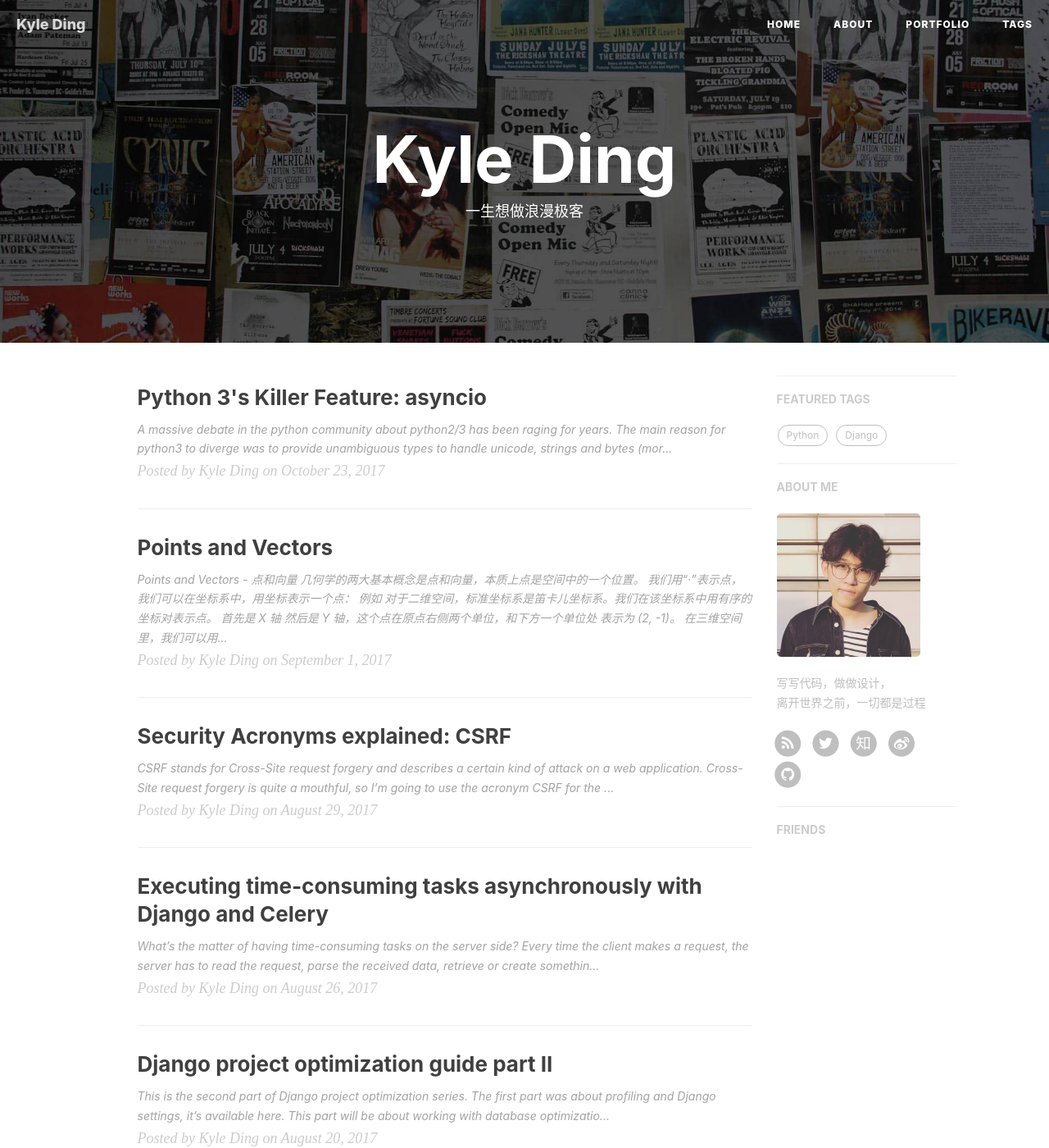
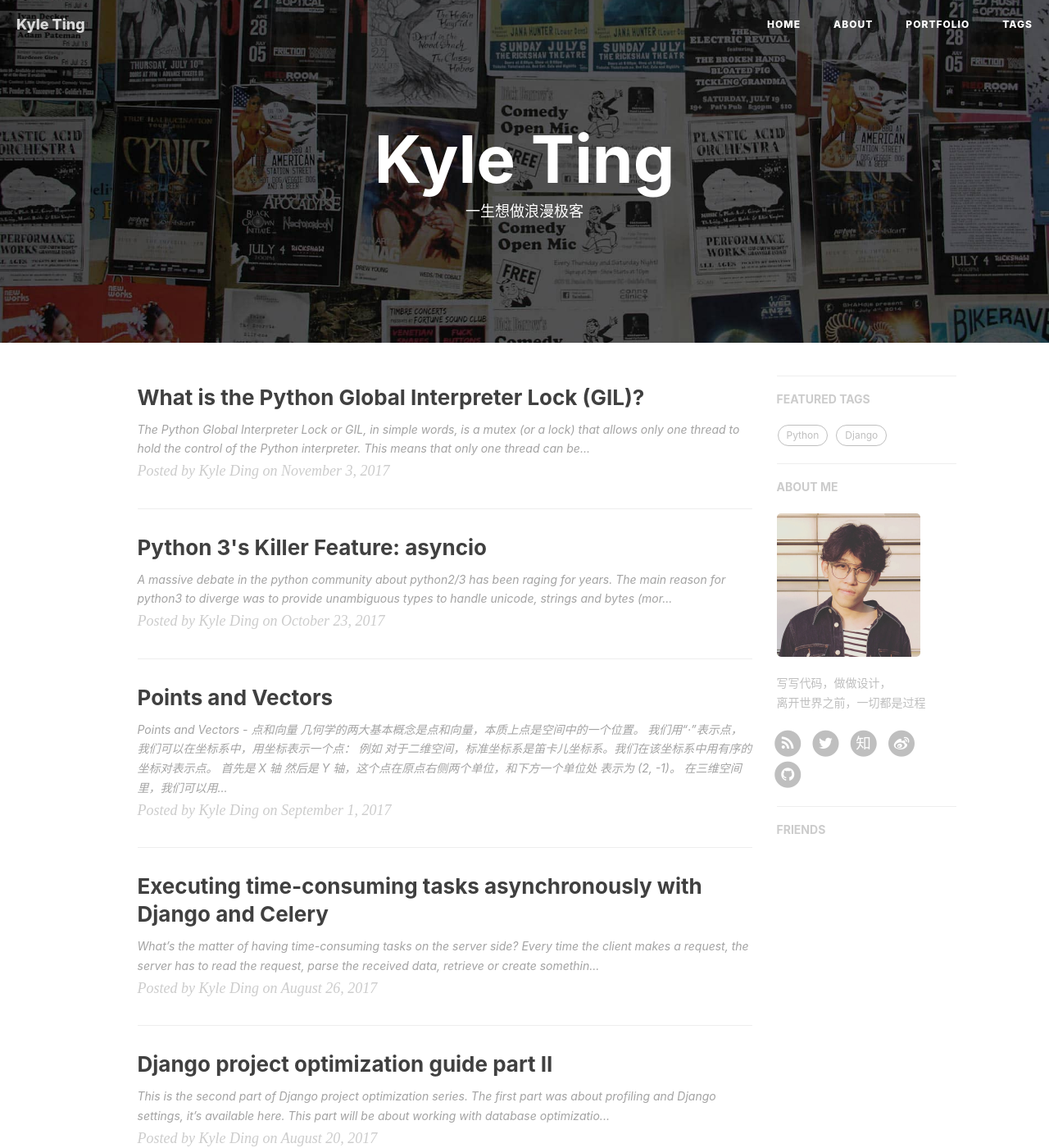
Before and after one commit to elijahding/elijahding.github.io, a Jekyll site: the page built from index.html, in a window 1280 px wide and 1400 px high. Shown: the whole window at 82% size. Built offline with Jekyll 4.4.1, drawn with Linux system fonts in a browser that asks for light colours; nearby versions of some CDN libraries; the list of posts is cut into pages by our own code; comment, search, counter and statistics services are not loaded; part of the change alters nothing that is shown; some of the changed text lies outside the part shown.

Commit message:
Update blog.

````diff
--- a/_config.yml
+++ b/_config.yml
@@ -1,10 +1,10 @@
 # Site settings
-title: Kyle Ding
-SEOTitle: Kyle Ding  Blog
+title: Kyle Ting
+SEOTitle: Kyle Ting  Blog
 header-img: img/home-bg.jpg
 email: dingmy.work@gmail.com
-description: "关于前端与设计、黑客与画家 | Kyle Ding，Web & Mobile Lover，Front-End Engineer，UX Designer | 这里是 @Kyle 的个人博客，与你一起发现更大的世界。"
-keyword: "黄玄, Hux黄玄, Hux, 鬼栈, huxpro, @huxpro, 黄玄的博客, Hux Blog, 博客, 个人网站, 互联网, 前端, 设计, 产品, 肖玉, Lynn, 肖玉的男朋友"
+description: "Kyle Ting | 这里是 @Kyle 的个人博客，与你一起发现更大的世界。"
+keyword: ""
 url: "https://huangxuan.me"              # your host, for absolute URL
 baseurl: ""                             # for example, '/blog' if your blog hosted on 'host/blog'
 
--- a/_posts/2017-08-29-Security Acronyms explained: CSRF.md
+++ /dev/null
@@ -1,156 +0,0 @@
----
-layout: post
-title:  "Security Acronyms explained: CSRF"
-date:   2017-08-29
-author:     "Kyle Ding"
-header-img: "img/post-bg-2015.jpg"
-catalog: true
-tags:
-    - Python
-    - Django
----
-
-
-CSRF stands for Cross-Site request forgery and describes a certain kind of attack on a web application. Cross-Site request forgery is quite a mouthful, so I’m going to use the acronym CSRF for the rest of the article.
-
-### How do you use this acronym correctly?
-
-Fellow software developers can be quite picky when it comes to the right use of words, so let’s look at some examples how you would use that acronym correctly.
-
-- Your site is vulnerable to CSRF attacks.
-- I have implemented CSRF protection for our site.
-- The hacker used CSRF to empty the bank account.
-- How do I fix the error “CSRF token missing or incorrect”?
-
-Hopefully, you will never have to tell your boss the third one in real-life!
-
-### How does a CSRF attack work?
-
-In a CSRF attack, a website forces the visitor’s browser to perform a request to another website that causes some kind of change.
-
-Let’s say you are building a Twitter clone hosted on https://a/. When a user is logged in, he can enter a status update into a form. When that form is `POST`ed to https://a/status/, the corresponding view stores the status update in the database and other users can see it on the user’s page, e.g. https://a/daniel/. Now, Django comes with built-in CSRF protection, but you couldn’t get it to work and were in a rush, so you disabled it.
-
-A CSRF attack unfolds like this:
-
-![img](https://consideratecode.com/wp-content/uploads/2017/08/csrf-3.png){:width="1024px"}
-
-1. The user logs into your site https://a.
-2. Your server returns a session cookie.
-3. An attacker tricks the user into visiting a site he controls, e.g. https://b/kittens/. You can’t blame the user, who doesn’t like kittens?
-4. The attacker’s site returns a form that has https://a/status/ as action and some JavaScript that automatically submits the form.
-5. The user’s browser executes the JavaScript and `POST`s the form to your server. This post request contains the user’s session cookies and is therefore authenticated.
-6. Your server receives the `POST` request with the spam message crafted by the attacker. It has no way to determine that it was not triggered by the user and creates a status with the spam message.
-
-#### Live Demo
-
-If you want to see this vulnerability in action, visit [https://csrf-example.herokuapp.com](https://csrf-example.herokuapp.com/). Don’t worry, the page is harmless and won’t give your computer a virus or something. You can find the source code for this application on [Github](https://github.com/consideratecode/csrf_example).
-
-There you will find a really simple Twitter clone called Chirper. It is written in Django and has been intentionally made vulnerable to CSRF attacks.
-Click the button on the homepage to create a user account and post a status update. Then go look at [a cute kitten](https://consideratecode.github.io/csrf_example/kitten.html) (with JavaScript enabled).
-
-After a few seconds, the kitten will disappear and you will find yourself back on your Chirper profile, where the malicious kitten site has posted a message in your name!
-
-In this example, the vulnerability might just cause an annoyance for the user and the attack is really easy to spot. But the attack could be a lot sneakier and result in much more severe consequences. Consider a vulnerable webpage that is used to:
-
-- delete an account
-- transfer money (or crypto currencies)
-- upload files to an intranet page
-- control a hardware device, like an internet router, an alarm system or a power plant
-
-Note that a site can be attacked even if it is not available on the public internet. All that matters is that the user’s browser can reach the site. “It’s just an internal site” is not a valid excuse for not implementing CSRF protection!
-
-### Protecting against CSRF attack
-
-We’ve only looked at forms and `POST` requests so far. Does that mean that a view that only handles `GET` requests is immune against this kind of attack? It should be, but that takes some effort on your side.
-
-Let’s talk about HTTP methods real quick. The HTTP method `GET` is considered a “safe” request method, meaning that requesting a URL with `GET` is not expected to result in any changes on the server and shouldn’t cause any harm.
-Other, less common HTTP methods that are considered safe are `HEAD`, `OPTIONS` and `TRACE`.
-
-A view handling a `GET`, `HEAD`, `OPTIONS` and `TRACE` request should never perform any create, update or delete operations. Some secondary changes, like updating a view counter or a “last seen” timestamp, might be acceptable.
-
-Alright, safe methods, no changes. But what about the unsafe methods `POST`, `PUT`, `DELETE`? These are expected to result in changes on the server and need to be protected against CSRF attacks.
-
-Luckily, Django comes with built-in CSRF protection. Using it is quite simple:
-
-1. Add the `django.middleware.csrf.CsrfViewMiddleware` to the `MIDDLEWARE` setting.
-2. In your templates, add the `csrf_token` tag to any form that uses the POST method.
-3. Use the `render()` or use a `RequestContext` to render the template
-
-Using it with AJAX is a bit more complicated, but the [Django CSRF documentation](https://docs.djangoproject.com/en/1.11/ref/csrf/) has an extensive [section on AJAX](https://docs.djangoproject.com/en/1.11/ref/csrf/#ajax).
-
-### How does Django’s CSRF protection mechanism work?
-
-Simply speaking, the CSRF middle sets a cookie with a secret value and the `csrf_token` tag adds the same value in a hidden field. When the form is submitted, the browser sends the cookie and the hidden field. The middleware then checks that the value in the form matches the value in the cookie. If the values match, the request is processed, otherwise, it is rejected with an HTTP 403 response.
-
-Why does this prevent the attack? Because an attacker cannot read anything from your site, so he would have to guess the value of the CSRF token.
-
-For a more detailed explanation how the CSRF protection in Django works, I encourage you to check out the [explanation in the official Django documentation](https://docs.djangoproject.com/en/1.11/ref/csrf/#how-it-works).
-
-### Troubleshooting CSRF
-
-Django’s CSRF protection involves a couple of moving parts and thus comes with multiple points of failure. Fundamentally, there are two ways the CSRF protection can fail:
-
-1. It can prohibit requests that should be allowed.
-2. It can allow requests that should be prohibited.
-
-The first case is probably more common, but it is also pretty easy to spot during development because it usually results in a response with status 403 Forbidden and the message “CSRF verification failed”.
-
-Trying to cover everything that can go wrong goes beyond the scope of this article, but I will give you some ideas that hopefully point you in the right direction.
-
-- Does your template contain the `csrf_token` tag?
-- Does your view use `render()` or `RequestContext` to render the template?
-- Does your AJAX request send the token, either as data or header?
-- Does loading your page cause any 404 errors that set a new CSRF cookie? (That’s a tricky one to spot!)
-
-There is one technical detail I want to dive into. Before Django 1.10, the CSRF token was a secret that stayed the same most of the time. This made it easy to debug problems: if the request has a different token value in the body data than in the cookie, there was something wrong.
-
-Starting with Django 1.10, the secret in the CSRF token is scrambled with a random value on each request. That means that two different tokens don’t necessarily contain different secrets.
-
-But what about requests that should be prohibited, but aren’t? For this case, we have to ask ourselves:
-
-### How does a Django project become vulnerable to CSRF attacks?
-
-When you create a new Django project with `django-admin.py startproject`, it comes with a settings file that has CSRF protection enabled. That doesn’t mean that there aren’t quite a few ways how you can end up with unprotected views that are vulnerable to CSRF attacks. Here are a few examples:
-
-#### Not using CSRF middleware
-
-If you don’t have the CSRF middleware in your `MIDDLEWARE` setting, your site is not protected by default. It is easy to unintentionally end up without the middleware, e.g. by:
-
-- Changing the MIDDLEWARE setting and unintentionally removing it.
-- Starting with a custom project template that comes without a middleware.
-- Turning an API-only project which didn’t use cookie-based authentication and thus didn’t require CSRF protection into a full-blown website which does.
-
-If you intentionally removed the middleware, make sure to apply the `csrf_protect` decorator to all views that need CSRF protection. However, it would be safer to add the middleware and use the `csrf_exempt` decorator on views that definitely do not need CSRF protection.
-
-#### Using the `csrf_exempt` decorator
-
-The `csrf_exempt` decorator does exactly what the name implies: it exempts the view from CSRF protection. Think twice before you apply this decorator to a view or before you modify a view that uses it.
-
-#### Performing changes on `GET` requests or other safe HTTP methods
-
-As we learned earlier, `GET`, `HEAD`, `OPTIONS` and `TRACE` are considered safe HTTP methods and should not perform any changes. Make sure that you enforce this on the server side. It is not enough to add `method="POST"` to the form, you have to check the method in your view.
-
-To restrict a view to certain HTTP methods, e.g. `POST`, you can either check that `request.method == 'POST'` or use the `require_http_methods` decorator.
-
-```python
-# This view performs changes and accepts all HTTP methods
-# and is therefore vulnerable to CSRF attacks
-def unsafe_delete_view(request, pk):
-    obj = get_object_or_404(MyModel, pk=pk)
-    obj.delete()
-    return HttpResponse('ok')
-
-from django.views.decorators.http import require_http_methods
-
-# This view only allows POST requests
-# If you use the CSRF middleware, it is save
-@require_http_methods(["POST"])
-def better_delete_view(request, pk):
-    obj = get_object_or_404(MyModel, pk=pk)
-    obj.delete()
-    return HttpResponse('ok')
-```
-
-
-
-If you find yourself doing any of the above things or come across them in a code review, this should get your spidey senses tingling. Can you come up with more? Leave a comment!
--- /dev/null
+++ b/_posts/2017-11-03-What is the Python Global Interpreter Lock GIL.md
@@ -0,0 +1,214 @@
+---
+layout: post
+title:  "What is the Python Global Interpreter Lock (GIL)?"
+date:   2017-11-03
+author:     "Kyle Ding"
+header-img: "img/Event-Loop.png"
+catalog: true
+tags:
+    - Python
+    - GIL
+---
+
+The Python Global Interpreter Lock or GIL, in simple words, is a mutex (or a lock) that allows only one thread to hold the control of the Python interpreter.
+
+This means that only one thread can be in a state of execution at any point in time. The impact of the GIL isn’t visible to developers who execute single-threaded programs, but it can be a performance bottleneck in CPU-bound and multi-threaded code.
+
+Since the GIL allows only one thread to execute at a time even in a multi-threaded architecture with more than one CPU core, the GIL has gained a reputation as an “infamous” feature of Python.
+
+In this article you’ll learn how the GIL affects the performance of your Python programs, and how you can mitigate the impact it might have on your code.
+
+# What problem did the GIL solve for Python?
+Python uses reference counting for memory management. It means that objects created in Python have a reference count variable that keeps track of the number of references that point to the object. When this count reaches zero, the memory occupied by the object is released.
+
+Let’s take a look at a brief code example to demonstrate how reference counting works:
+```python
+>>> import sys
+>>> a = []
+>>> b = a
+>>> sys.getrefcount(a)
+3
+```
+
+In the above example, the reference count for the empty list object [] was 3. The list object was referenced by a, b and the argument passed to sys.getrefcount().
+
+Back to the GIL:
+
+The problem was that this reference count variable needed protection from race conditions where two threads increase or decrease its value simultaneously. If this happens, it can cause either leaked memory that is never released or, even worse, incorrectly release the memory while a reference to that object still exists. This can can cause crashes or other “weird” bugs in your Python programs.
+
+This reference count variable can be kept safe by adding locks to all data structures that are shared across threads so that they are not modified inconsistently.
+
+But adding a lock to each object or groups of objects means multiple locks will exist which can cause another problem—Deadlocks (deadlocks can only happen if there is more than one lock). Another side effect would be decreased performance caused by the repeated acquisition and release of locks.
+
+The GIL is a single lock on the interpreter itself which adds a rule that execution of any Python bytecode requires acquiring the interpreter lock. This prevents deadlocks (as there is only one lock) and doesn’t introduce much performance overhead. But it effectively makes any CPU-bound Python program single-threaded.
+
+The GIL, although used by interpreters for other languages like Ruby, is not the only solution to this problem. Some languages avoid the requirement of a GIL for thread-safe memory management by using approaches other than reference counting, such as garbage collection.
+
+On the other hand, this means that those languages often have to compensate for the loss of single threaded performance benefits of a GIL by adding other performance boosting features like JIT compilers.
+
+Why was the GIL chosen as the solution?
+So, why was an approach that is seemingly so obstructing used in Python? Was it a bad decision by the developers of Python?
+
+Well, in the words of Larry Hastings, the design decision of the GIL is one of the things that made Python as popular as it is today.
+
+Python has been around since the days when operating systems did not have a concept of threads. Python was designed to be easy-to-use in order to make development quicker and more and more developers started using it.
+
+A lot of extensions were being written for the existing C libraries whose features were needed in Python. To prevent inconsistent changes, these C extensions required a thread-safe memory management which the GIL provided.
+
+The GIL is simple to implement and was easily added to Python. It provides a performance increase to single-threaded programs as only one lock needs to be managed.
+
+C libraries that were not thread-safe became easier to integrate. And these C extensions became one of the reasons why Python was readily adopted by different communities.
+
+As you can see, the GIL was a pragmatic solution to a difficult problem that the CPython developers faced early on in Python’s life.
+
+# The impact on multi-threaded Python programs
+When you look at a typical Python program—or any computer program for that matter—there’s a difference between those that are CPU-bound in their performance and those that are I/O-bound.
+
+CPU-bound programs are those that are pushing the CPU to its limit. This includes programs that do mathematical computations like matrix multiplications, searching, image processing, etc.
+
+I/O-bound programs are the ones that spend time waiting for Input/Output which can come from a user, file, database, network, etc. I/O-bound programs sometimes have to wait for a significant amount of time till they get what they need from the source due to the fact that the source may need to do its own processing before the input/output is ready, for example, a user thinking about what to enter into an input prompt or a database query running in its own process.
+
+Let’s have a look at a simple CPU-bound program that performs a countdown:
+
+# single_threaded.py
+```python
+import time
+from threading import Thread
+
+COUNT = 50000000
+
+def countdown(n):
+    while n>0:
+        n -= 1
+
+start = time.time()
+countdown(COUNT)
+end = time.time()
+
+print('Time taken in seconds -', end - start)
+```
+Running this code on my system with 4 cores gave the following output:
+
+```shell
+$ python single_threaded.py
+Time taken in seconds - 6.20024037361145
+```
+
+Now I modified the code a bit to do to the same countdown using two threads in parallel:
+
+# multi_threaded.py
+```python
+import time
+from threading import Thread
+
+COUNT = 50000000
+
+def countdown(n):
+    while n>0:
+        n -= 1
+
+t1 = Thread(target=countdown, args=(COUNT//2,))
+t2 = Thread(target=countdown, args=(COUNT//2,))
+
+start = time.time()
+t1.start()
+t2.start()
+t1.join()
+t2.join()
+end = time.time()
+
+print('Time taken in seconds -', end - start)
+```
+
+And when I ran it again:
+```python
+$ python multi_threaded.py
+Time taken in seconds - 6.924342632293701
+```
+
+As you can see, both versions take almost same amount of time to finish. In the multi-threaded version the GIL prevented the CPU-bound threads from executing in parellel.
+
+The GIL does not have much impact on the performance of I/O-bound multi-threaded programs as the lock is shared between threads while they are waiting for I/O.
+
+But a program whose threads are entirely CPU-bound, e.g., a program that processes an image in parts using threads, would not only become single threaded due to the lock but will also see an increase in execution time, as seen in the above example, in comparison to a scenario where it was written to be entirely single-threaded.
+
+This increase is the result of acquire and release overheads added by the lock.
+
+# Why hasn’t the GIL been removed yet?
+The developers of Python receive a lot of complaints regarding this but a language as popular as Python cannot bring a change as significant as the removal of GIL without causing backward incompatibility issues.
+
+The GIL can obviously be removed and this has been done multiple times in the past by the developers and researchers but all those attempts broke the existing C extensions which depend heavily on the solution that the GIL provides.
+
+Of course, there are other solutions to the problem that the GIL solves but some of them decrease the performance of single-threaded and multi-threaded I/O-bound programs and some of them are just too difficult. After all, you wouldn’t want your existing Python programs to run slower after a new version comes out, right?
+
+The creator and BDFL of Python, Guido van Rossum, gave an answer to the community in September 2007 in his article “It isn’t Easy to remove the GIL”:
+
+“I’d welcome a set of patches into Py3k only if the performance for a single-threaded program (and for a multi-threaded but I/O-bound program) does not decrease”
+
+And this condition hasn’t been fulfilled by any of the attempts made since.
+
+# Why wasn’t it removed in Python 3?
+Python 3 did have a chance to start a lot of features from scratch and in the process, broke some of the existing C extensions which then required changes to be updated and ported to work with Python 3. This was the reason why the early versions of Python 3 saw slower adoption by the community.
+
+But why wasn’t GIL removed alongside?
+
+Removing the GIL would have made Python 3 slower in comparison to Python 2 in single-threaded performance and you can imagine what that would have resulted in. You can’t argue with the single-threaded performance benefits of the GIL. So the result is that Python 3 still has the GIL.
+
+But Python 3 did bring a major improvement to the existing GIL—
+
+We discussed the impact of GIL on “only CPU-bound” and “only I/O-bound” multi-threaded programs but what about the programs where some threads are I/O-bound and some are CPU-bound?
+
+In such programs, Python’s GIL was known to starve the I/O-bound threads by not giving them a chance to acquire the GIL from CPU-bound threads.
+
+This was because of a mechanism built into Python that forced threads to release the GIL after a fixed interval of continuous use and if nobody else acquired the GIL, the same thread could continue its use.
+```python
+>>> import sys
+>>> # The interval is set to 100 instructions:
+>>> sys.getcheckinterval()
+100
+```
+
+The problem in this mechanism was that most of the time the CPU-bound thread would reacquire the GIL itself before other threads could acquire it. This was researched by David Beazley and visualizations can be found here.
+
+This problem was fixed in Python 3.2 in 2009 by Antoine Pitrou who added a mechanism of looking at the number of GIL acquisition requests by other threads that got dropped and not allowing the current thread to reacquire GIL before other threads got a chance to run.
+
+# How to deal with Python’s GIL
+If the GIL is causing you problems, here a few approaches you can try:
+
+Multi-processing vs multi-threading: The most popular way is to use a multi-processing approach where you use multiple processes instead of threads. Each Python process gets its own Python interpreter and memory space so the GIL won’t be a problem. Python has a multiprocessing module which lets us create processes easily like this:
+```python
+from multiprocessing import Pool
+import time
+
+COUNT = 50000000
+def countdown(n):
+    while n>0:
+        n -= 1
+
+if __name__ == '__main__':
+    pool = Pool(processes=2)
+    start = time.time()
+    r1 = pool.apply_async(countdown, [COUNT//2])
+    r2 = pool.apply_async(countdown, [COUNT//2])
+    pool.close()
+    pool.join()
+    end = time.time()
+    print('Time taken in seconds -', end - start)
+```
+Running this on my system gave this output:
+```shell
+$ python multiprocess.py
+Time taken in seconds - 4.060242414474487
+```
+
+A decent performance increase compared to the multi-threaded version, right?
+
+The time didn’t drop to half of what we saw above because process management has its own overheads. Multiple processes are heavier than multiple threads, so, keep in mind that this could become a scaling bottleneck.
+
+Alternative Python interpreters: Python has multiple interpreter implementations. CPython, Jython, IronPython and PyPy, written in C, Java, C# and Python respectively, are the most popular ones. GIL exists only in the original Python implementation that is CPython. If your program, with its libraries, is available for one of the other implementations then you can try them out as well.
+
+Just wait it out: While many Python users take advantage of the single-threaded performance benefits of GIL. The multi-threading programmers don’t have to fret as some of the brightest minds in the Python community are working to remove the GIL from CPython. One such attempt is known as the Gilectomy.
+
+The Python GIL is often regarded as a mysterious and difficult topic. But keep in mind that as a Pythonista you’re usually only affected by it if you are writing C extensions or if you’re using CPU-bound multi-threading in your programs.
+
+In that case, this article should give you everything you need to understand what the GIL is and how to deal with it in your own projects. And if you want to understand the low-level inner workings of GIL, I’d recommend you watch the Understanding the Python GIL talk by David Beazley.
````
Also changed, not shown: package.json (+8 -8 lines), _posts/2017-04-05-django-test-driven-development.md (renamed from _posts/2014-04-05-django-test-driven-development.md).
